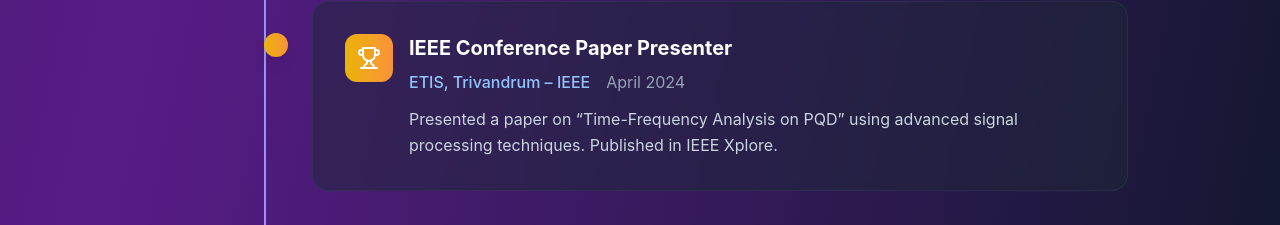
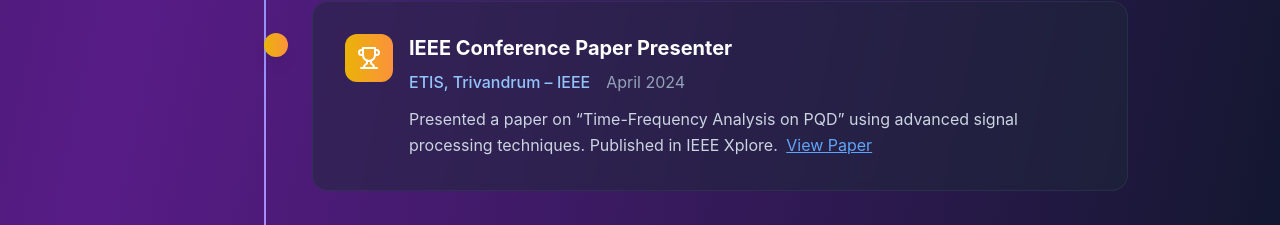
Before and after one commit to Varshithathi2006/Portfolio, a React (Vite) app: page / in a window 1280 px wide. Shown: the part 5607-5832 px from the top of the page. Built offline with nearby package versions, Linux system fonts and the light colour scheme.

Commit message:
second commit

```diff
--- a/src/components/Awards.jsx
+++ b/src/components/Awards.jsx
@@ -23,7 +23,11 @@
       title: 'IEEE Conference Paper Presenter',
       organization: 'ETIS, Trivandrum – IEEE',
       date: 'April 2024',
-      description: 'Presented a paper on “Time-Frequency Analysis on PQD” using advanced signal processing techniques. Published in IEEE Xplore.',
+      description: (
+        <>
+          Presented a paper on “Time-Frequency Analysis on PQD” using advanced signal processing techniques. Published in IEEE Xplore. <a href="https://ieeexplore.ieee.org/document/10961578" target="_blank" rel="noopener noreferrer" className="text-blue-400 underline ml-1">View Paper</a>
+        </>
+      ),
       icon: Trophy,
       color: 'from-yellow-500 to-orange-400'
     },
```
